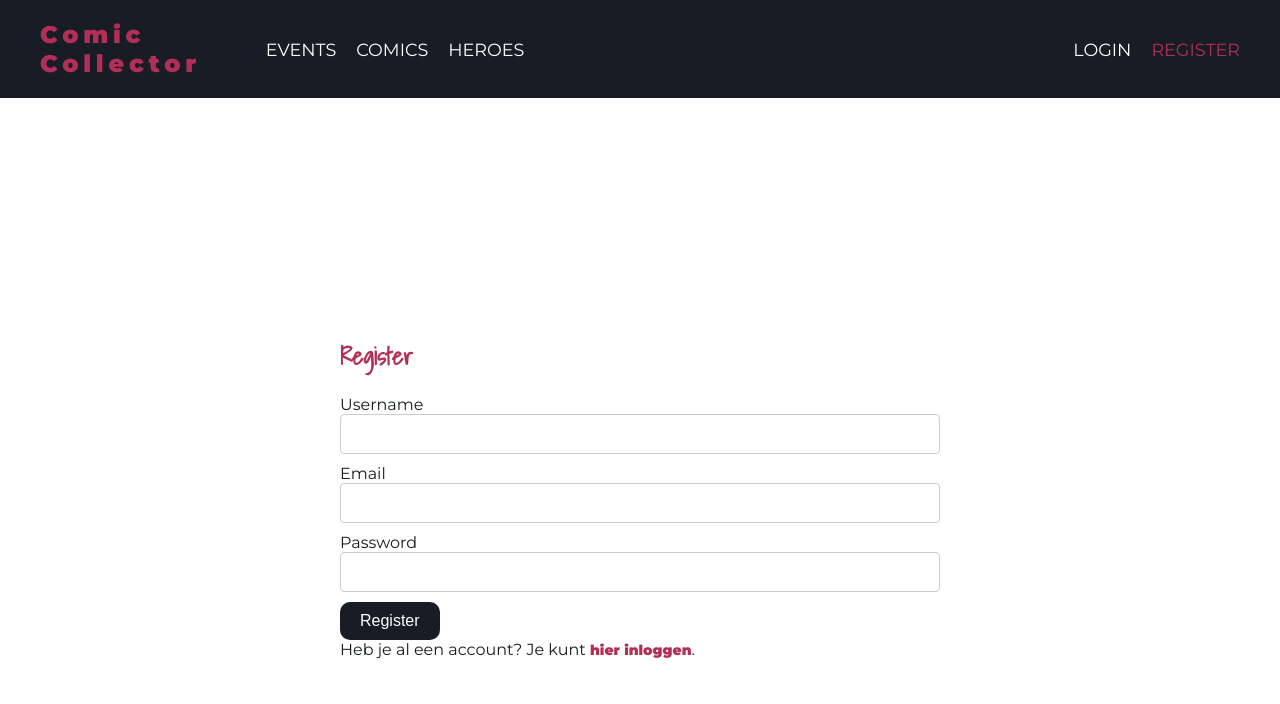
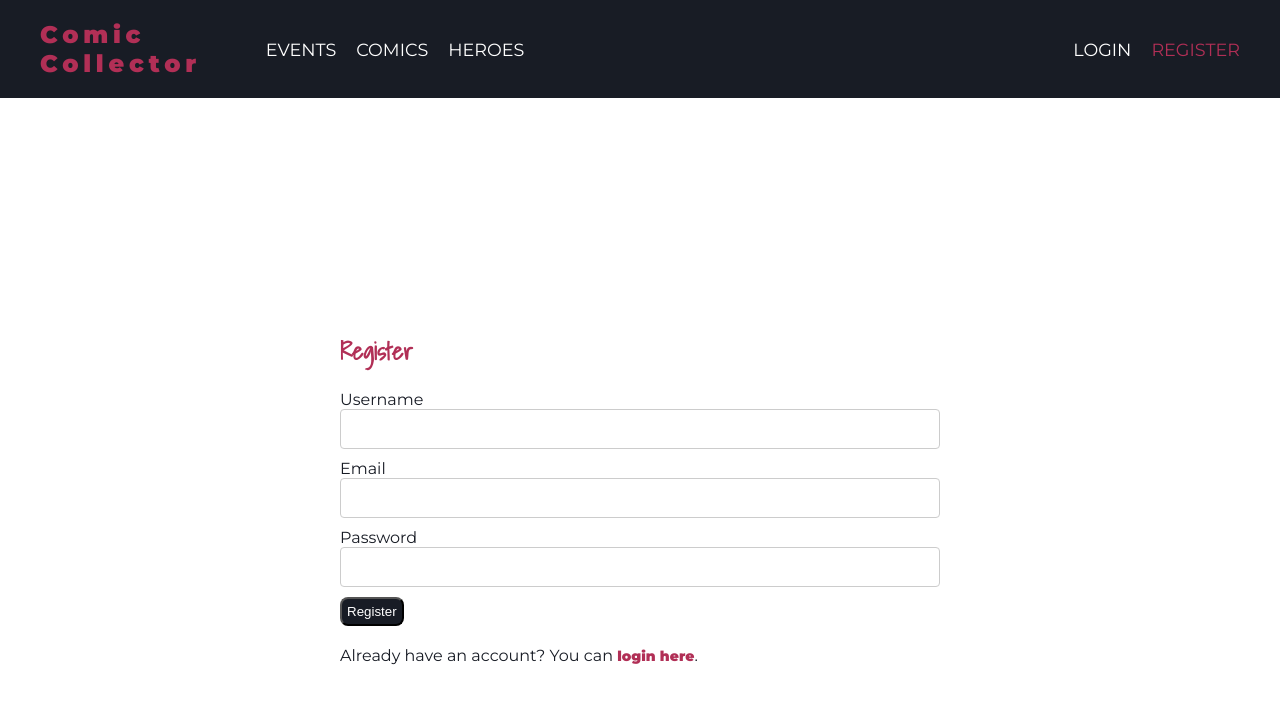
Before and after one commit to Haikotjo/eind-opdracht-v1.1, a React (Create React App) app: page /register in a window 1280 px wide. Shown: the top 704 px of the page. Built offline with nearby package versions, Linux system fonts and the light colour scheme.

Commit message:
Paganatie en rigister ook klaar

```diff
--- a/src/components/pagination/Pagination.js
+++ b/src/components/pagination/Pagination.js
@@ -1,5 +1,6 @@
 import styles from './Pagination.module.scss';
 import StandardButton from "../buttons/standardButton/StandardButton";
+import classNames from 'classnames';
 
 function Pagination({ page, total, pageSize, onPageChange }) {
     const maxPage = Math.ceil(total / pageSize);
@@ -24,14 +25,22 @@ function Pagination({ page, total, pageSize, onPageChange }) {
 
     return (
         <div className={styles.pagination}>
-            <StandardButton onClick={handlePrev} disabled={page === 1}>
-                Previous
+            <StandardButton
+                className={classNames(styles['scroll-button'], { [styles.disabled]: page === 1 })}
+                onClick={handlePrev}
+                disabled={page === 1}
+            >
+                &#x2190;
             </StandardButton>
-            <span>{page} of {maxPage}</span>
-            <StandardButton onClick={handleNext} disabled={page === maxPage}>
-                Next
+            <span className={styles['hide-on-small']}>{page} of {maxPage}</span>
+            <StandardButton
+                className={classNames(styles['scroll-button'], { [styles.disabled]: page === maxPage })}
+                onClick={handleNext}
+                disabled={page === maxPage}
+            >
+                &#x2192;
             </StandardButton>
-            <span> | Items per page: </span>
+            <span className={styles['hide-on-small']}> | Items per page: </span>
             <select value={pageSize} onChange={handlePageSizeChange}>
                 <option value={20}>20</option>
                 <option value={40}>40</option>
--- a/src/components/pagination/Pagination.module.scss
+++ b/src/components/pagination/Pagination.module.scss
@@ -10,8 +10,9 @@
     margin: 0 10px;
   }
 
-  input {
-    width: 50px;
+  .hide-on-small {
+    @include respond-to('small') {
+      display: none;
     }
   }
 
@@ -30,3 +31,22 @@ select {
       border-color: $color-secondary;
     }
   }
+
+  .scroll-button {
+    background-color: transparent;
+    color: $color-secondary;
+    border: none;
+    font-size: 2em;
+    cursor: pointer;
+    transition: color 0.3s ease;
+
+    &:hover {
+      color: lighten($color-primary, 10%);
+    }
+
+    &.disabled {
+      color: lighten($color-secondary, 30%);
+      cursor: not-allowed;
+    }
+  }
+}
--- a/src/pages/register/Register.js
+++ b/src/pages/register/Register.js
@@ -8,7 +8,7 @@ import {handleError} from "../../helpers/handleError";
 function RegisterPage() {
     const navigate = useNavigate();
 
-    // Initialiseren van state variabelen
+    // Initialize state variables
     const [error, setError] = useState(null);
     const [loading, setLoading] = useState(false);
     const [formData, setFormData] = useState({
@@ -18,33 +18,33 @@ function RegisterPage() {
     });
 
     const handleSubmit = async (event) => {
-        event.preventDefault(); // Standaard form verzending voorkomen
+        event.preventDefault(); // Prevent default form submission
 
-        setError(null); // Reset de error state
-        setLoading(true); // Zet loading op true tijdens het verzenden van data
+        setError(null); // Reset the error state
+        setLoading(true); // Set loading to true while sending data
 
         try {
-            // Versturen van POST request naar het backend
+            // Send POST request to the backend
             const res = await axios.post('https://frontend-educational-backend.herokuapp.com/api/auth/signup', {
                 email: formData.email,
                 password: formData.password,
                 username: formData.username,
                 role: ["user"]
             });
-            console.log("Gebruiker succesvol geregistreerd met e-mail: " + formData.email + " Gebruikersnaam: " + formData.username);
-            navigate('/profile'); // Navigeer naar de profielpagina na succesvolle registratie
+            console.log("User successfully registered with email: " + formData.email + " Username: " + formData.username);
+            navigate('/profile'); // Navigate to the profile page after successful registration
         } catch (e) {{
             handleError(e);
             setError(e.response.data.message || e.message);
         }
-            console.error("Registratie mislukt!!! ⛔", e);
-            setError(e.response.data.message || e.message); // Toon de error bericht van de response, indien beschikbaar
+            console.error("Registration failed!!! ⛔", e);
+            setError(e.response.data.message || e.message); // Show the error message from the response, if available
         }
-        setLoading(false); // Zet loading op false na het verzenden van data
+        setLoading(false); // Set loading to false after sending data
     }
 
     const handleInputChange = (event) => {
-        setFormData({ ...formData, [event.target.name]: event.target.value }); // Update de form data state wanneer input verandert
+        setFormData({ ...formData, [event.target.name]: event.target.value }); // Update the form data state when input changes
     };
 
     return (
@@ -89,10 +89,20 @@ function RegisterPage() {
                         </label>
                     </div>
                     {error && <p className={styles["alert"]}>{error}</p>}
-                <StandardButton type="submit" disabled={loading}>
+                    <StandardButton
+                        type="submit"
+                        disabled={loading}
+                        className={styles["register-page__submit-button"]}
+                    >
                         {loading ? 'Loading...' : 'Register'}
                     </StandardButton>
-                <p>Heb je al een account? Je kunt <Link to="/login" className={styles["register-page__register-link"]}>hier inloggen</Link>.</p>
+                    <p className={styles["register-page__login-text"]}>
+                        Already have an account? You can{" "}
+                        <Link to="/login" className={styles["register-page__register-link"]}>
+                            login here
+                        </Link>.
+                    </p>
+
                 </form>
             </div>
         </div>
--- a/src/pages/register/Register.module.scss
+++ b/src/pages/register/Register.module.scss
@@ -55,3 +55,20 @@
     color: $color-quaternary;
   }
 }
+
+.register-page__submit-button {
+  margin-bottom: 20px;
+  background-color: $color-primary;
+  color: #fff;
+  padding: 5px;
+  border-radius: 8px;
+
+  &:hover {
+    background-color: $color-secondary;
+    color: #fff;
+  }
+}
+
+.register-page__login-text {
+  font-size: 16px;
+}
--- a/src/styles/_globals.scss
+++ b/src/styles/_globals.scss
@@ -30,7 +30,7 @@ $color-quinary: #dee2e6; // Set quinary color
     // Retrieve the value of the breakpoint
     $breakpoint-value: map-get($breakpoints, $breakpoint);
 
-    @media (min-width: $breakpoint-value) {
+    @media (max-width: $breakpoint-value) {
       @content;
     }
   }
```
Lines whose indentation alone changed are shown as unchanged.
